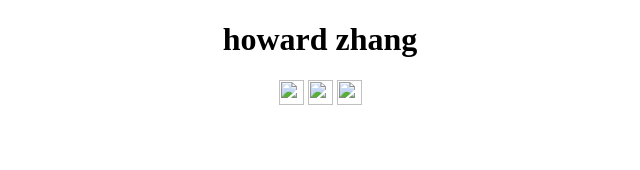
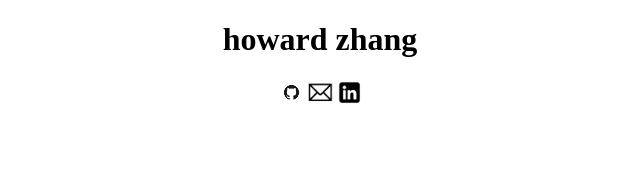
Before and after one commit to dos320/portfoliov3, a plain HTML site: page _site/index.html in a window 1280 px wide. Shown: the top 170 px of the page, without its empty margins (320-960 px from the left). Drawn offline with nearby package versions, Linux system fonts and the light colour scheme; the site is published under a folder, as on GitHub Pages, so addresses that start at the root find nothing.

Commit message:
more fixes

```diff
--- a/_site/index.html
+++ b/_site/index.html
@@ -19,9 +19,9 @@
 
 <div class='top-header' id='section-home'>
     <h1>howard zhang</h1>
-    <a href="https://github.com/dos320"><img src="/assets/images/github.png" class='social-images'></a>
-    <a href="mailto:howard.zhang111@gmail.com"><img src="/assets/images/email.png" class='social-images'></a>
-    <a href="https://www.linkedin.com/in/howard-zhang-0b9226186/"><img src="/assets/images/linkedin.png" class='social-images'></a>
+    <a href="https://github.com/dos320"><img src="assets/images/github.png" class='social-images'></a>
+    <a href="mailto:howard.zhang111@gmail.com"><img src="assets/images/email.png" class='social-images'></a>
+    <a href="https://www.linkedin.com/in/howard-zhang-0b9226186/"><img src="assets/images/linkedin.png" class='social-images'></a>
 </div>
 
 <div class='content-div'>
```
Also changed, not shown: index.html (+3 -3 lines).
